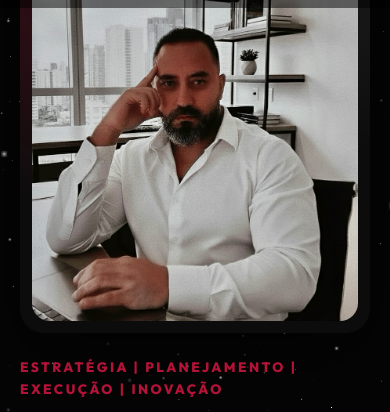
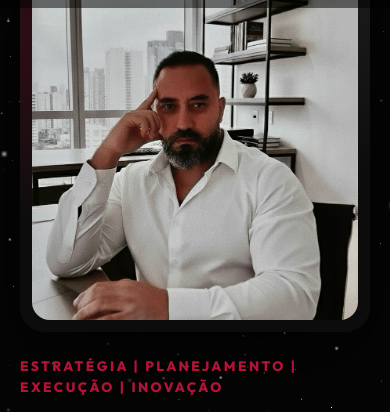
Before and after one commit to felipemaiocch/moodwd9, a website built with Vite: page felipe-maiocch.html in a window 390 px wide. Shown: the part 88-500 px from the top of the page. Built offline with nearby package versions, Linux system fonts and the light colour scheme; some packages are replaced by stand-ins of ours.

Commit message:
Ajusta hero mobile e remove botao flutuante

```diff
--- a/src/style.css
+++ b/src/style.css
@@ -48,6 +48,7 @@ body {
   isolation: isolate;
   max-width: 100vw;
   overflow: hidden;
+  z-index: 1;
 }
 
 .felipe-page .hero-grid {
@@ -524,11 +525,17 @@ body {
 
   .felipe-page .hero-photo {
     order: -1;
-  }
-
-  .felipe-page .hero-felipe {
-    padding-top: 140px;
-    padding-bottom: 2.5rem;
+    margin-top: 80px;
+  }
+
+  .felipe-page .photo-frame {
+    max-width: 100%;
+    height: auto;
+  }
+
+  .felipe-page .photo-frame img {
+    max-height: 360px;
+    object-fit: cover;
   }
 }
 
```
